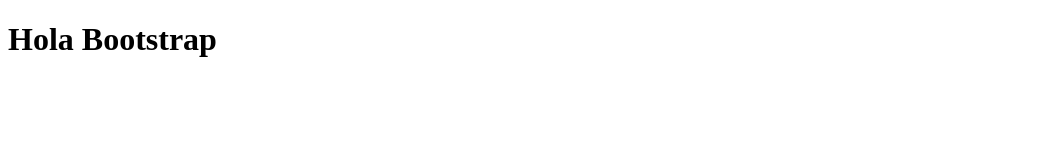
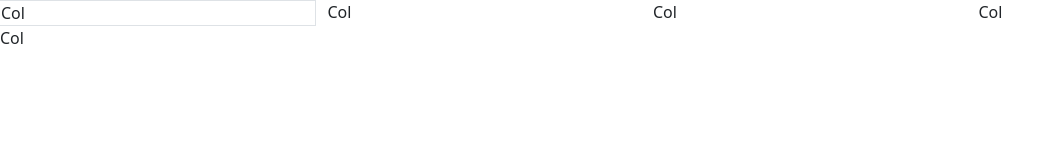
Before and after one commit to Yeni-07/Bootstrap-React-2901771, a plain HTML site: page 1-Intro.bootstrap/index.html in a window 1280 px wide. Shown: the whole page, without its empty margins (0-1064 px from the left). Drawn offline with nearby package versions, Linux system fonts and the light colour scheme.

Commit message:
Estructura Booststrap

```diff
--- a/1-Intro.bootstrap/index.html
+++ b/1-Intro.bootstrap/index.html
@@ -4,10 +4,65 @@
     <meta charset="UTF-8">
     <meta http-equiv="X-UA-Compatible" content="IE=edge">
     <meta name="viewport" content="width=device-width, initial-scale=1.0">
+    <link href="https://cdn.jsdelivr.net/npm/bootstrap@5.3.3/dist/css/bootstrap.min.css" rel="stylesheet" integrity="sha384-QWTKZyjpPEjISv5WaRU9OFeRpok6YctnYmDr5pNlyT2bRjXh0JMhjY6hW+ALEwIH" crossorigin="anonymous">
     <link rel="stylesheet" href="style.css">
+
     <title>Boots</title>
 </head>
 <body>
-    <h1>Hola Bootstrap</h1>
+
+    <div class="container"></div>
+    <div class="row">
+        <div class="col border">Col</div>
+        <div class="col">Col</div>
+        <div class="col">Col</div>
+        <div class="col">Col</div>
+    </div>
+    <div class="row">
+        <div class="col">Col</div>
+        <div class="col"></div>
+    </div>
+
+
+
+
+<!--     <ul>
+        <li>Fresa</li>
+        <li>Lulo</li>
+        <li>Mango</li>
+        <li>Kiwi</li>
+        <li>Mora</li>
+    </ul>
+    <div>
+        <img src="" alt="">
+        <h1>User</h1>
+        <p>Texto de ejemplo</p>
+        <button>Ver más...</button> -->
+ <!--    </div>
+    <-- Button trigger modal -->
+<!-- <button type="button" class="btn btn-primary" data-bs-toggle="modal" data-bs-target="#exampleModal">
+    Launch demo modal
+  </button> -->
+
+  <!-- Modal -->
+  <!-- <div class="modal fade" id="exampleModal" tabindex="-1" aria-labelledby="exampleModalLabel" aria-hidden="true">
+    <div class="modal-dialog">
+      <div class="modal-content">
+        <div class="modal-header">
+          <h1 class="modal-title fs-5" id="exampleModalLabel">Modal title</h1>
+          <button type="button" class="btn-close" data-bs-dismiss="modal" aria-label="Close"></button>
+        </div>
+        <div class="modal-body">
+          ...
+        </div>
+        <div class="modal-footer">
+          <button type="button" class="btn btn-secondary" data-bs-dismiss="modal">Close</button>
+          <button type="button" class="btn btn-primary">Save changes</button>
+        </div>
+      </div>
+    </div>
+  </div> -->
+  <script src="https://cdn.jsdelivr.net/npm/bootstrap@5.3.3/dist/js/bootstrap.bundle.min.js" integrity="sha384-YvpcrYf0tY3lHB60NNkmXc5s9fDVZLESaAA55NDzOxhy9GkcIdslK1eN7N6jIeHz" crossorigin="anonymous"></script>
 </body>
+
 </html>
```
